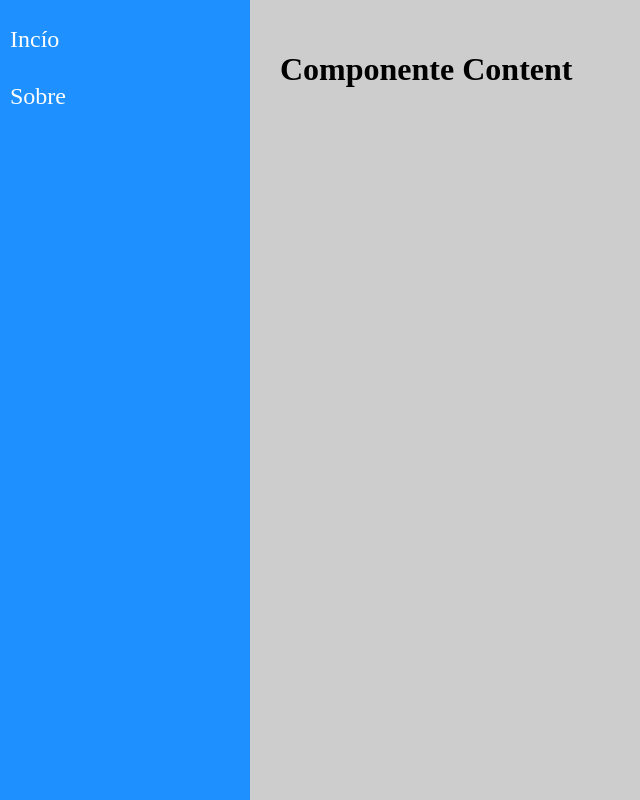
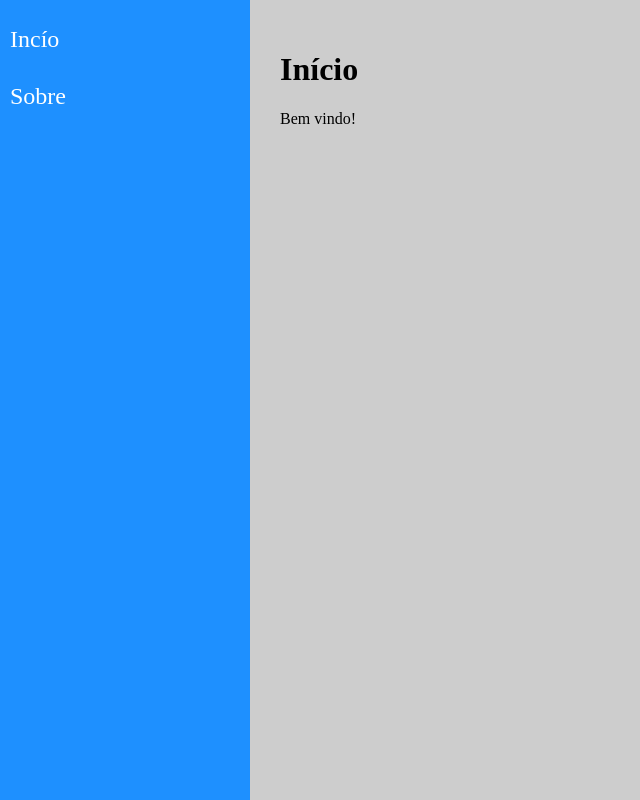
Before and after one commit to stanycruz/navegacao, a React (Create React App) app: page /home in a window 1280 px wide. Shown: the whole page, without its empty margins (0-640 px from the left). Built offline with nearby package versions, Linux system fonts and the light colour scheme.

Commit message:
Navegação simples

```diff
--- a/src/components/layout/Content.jsx
+++ b/src/components/layout/Content.jsx
@@ -1,9 +1,20 @@
 import './Content.css'
 import React from 'react'
+import { Switch, Route } from 'react-router-dom'
+
+import Home from '../../views/examples/Home'
+import About from '../../views/examples/About'
 
 const Content = props => (
     <main className="Content">
-        <h1>Componente Content</h1>
+        <Switch>
+            <Route path="/about">
+                <About />
+            </Route>
+            <Route path="/home">
+                <Home />
+            </Route>
+        </Switch>
     </main>
 )
 
--- a/src/components/layout/Menu.jsx
+++ b/src/components/layout/Menu.jsx
@@ -1,15 +1,17 @@
 import './Menu.css'
 import React from 'react'
+
+import { Link } from 'react-router-dom'
 
 const Menu = props => (
     <aside className="Menu">
         <nav>
             <ul>
                 <li>
-                    <a href="/">Incío</a>
+                    <Link to="/home">Incío</Link>
                 </li>
                 <li>
-                    <a href="/">Sobre</a>
+                    <Link to="/about">Sobre</Link>
                 </li>
             </ul>
         </nav>
--- a/src/views/App.jsx
+++ b/src/views/App.jsx
@@ -1,12 +1,15 @@
 import './App.css'
 import React from 'react'
+import { BrowserRouter as Router } from 'react-router-dom'
 import Menu from '../components/layout/Menu'
 import Content from '../components/layout/Content'
 
 const App = props => (
     <div className="App">
-        <Menu />
-        <Content />
+        <Router>
+            <Menu />
+            <Content />
+        </Router>
     </div>
 )
 
```
